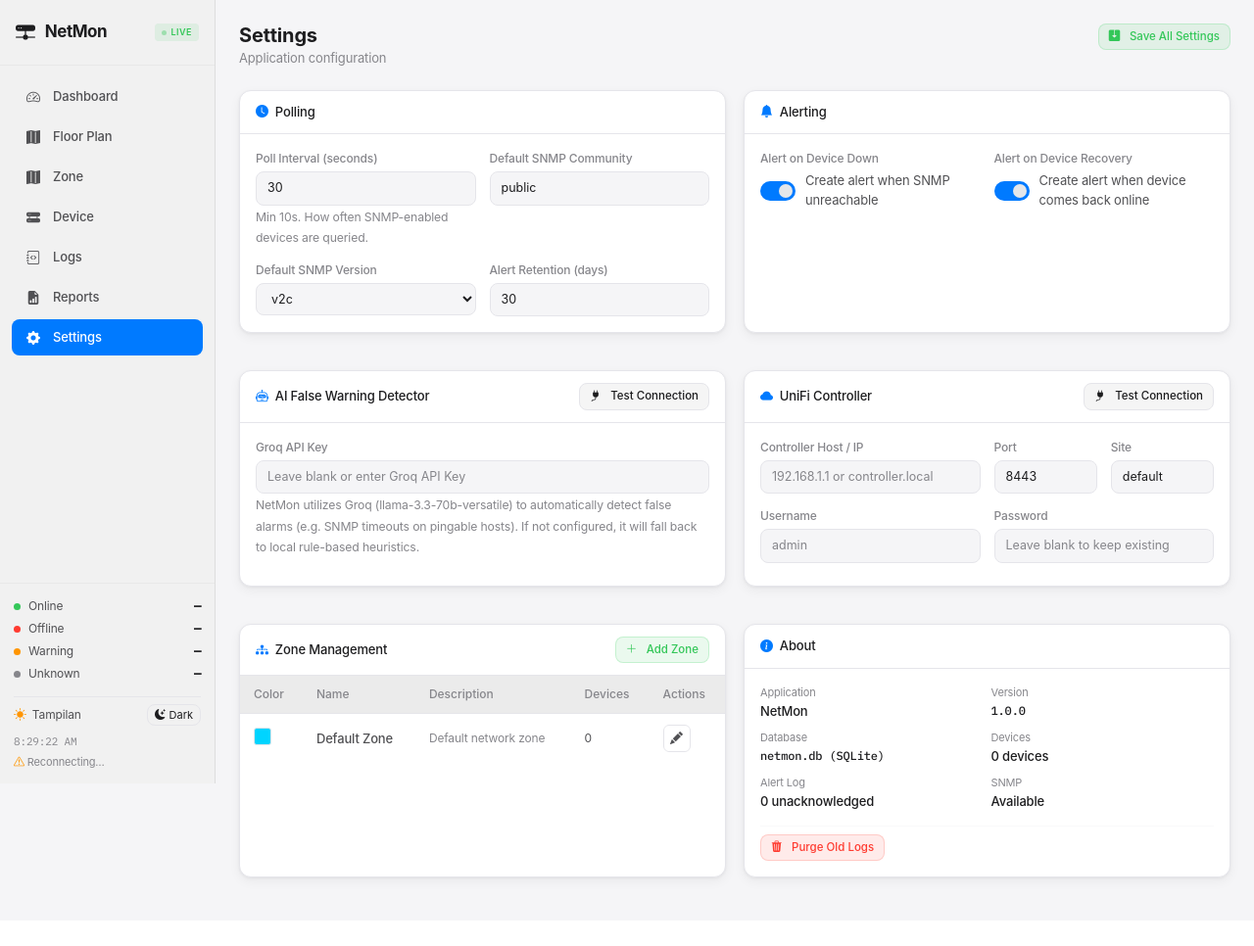
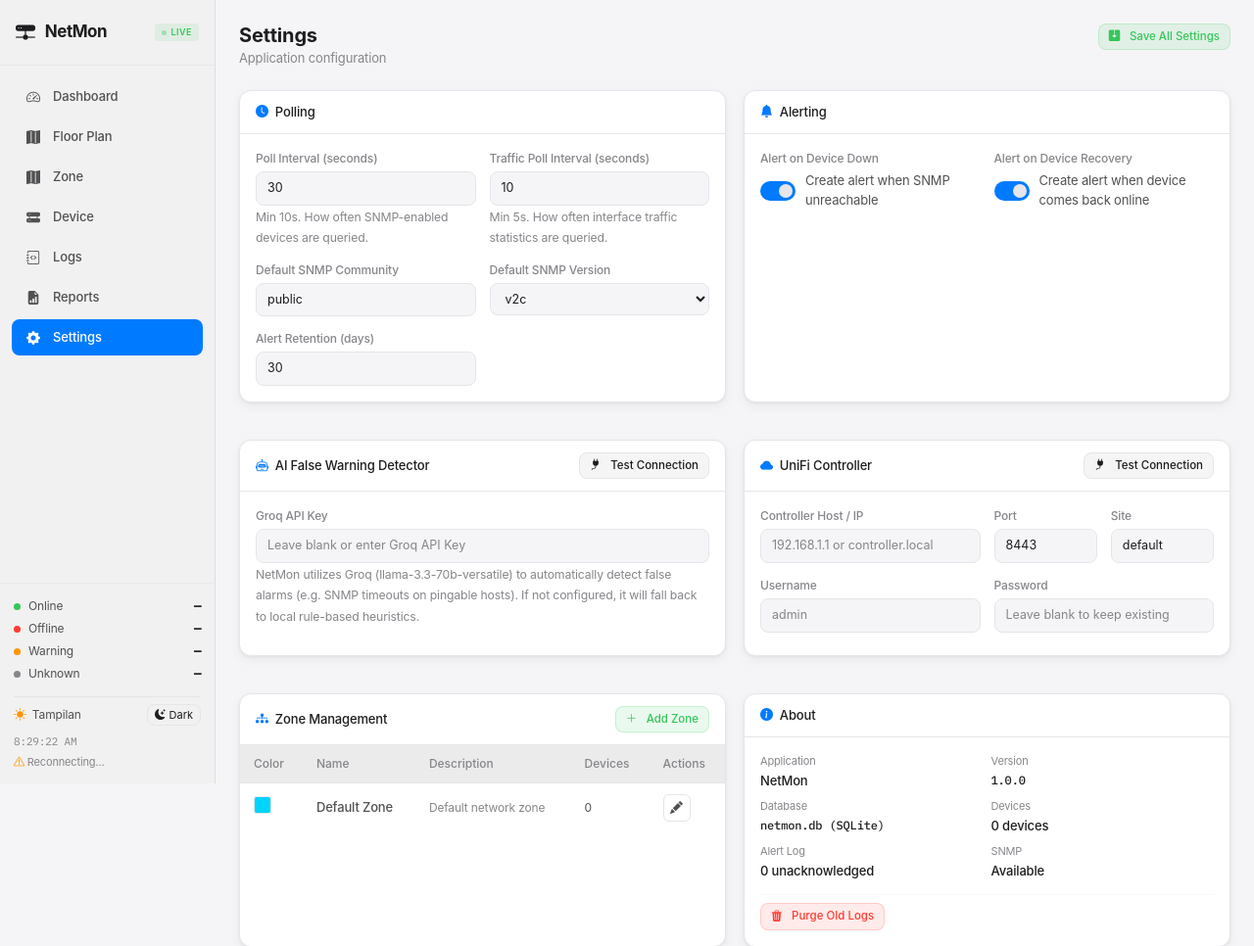
Before and after one commit to bagusazizulamri/netmon, a Flask app: page /settings in a window 1280 px wide. Shown: the top 966 px of the page at 98% size. Before the commit the page ends 904 px from the top, so only its background shows below. Run offline with Flask 3, Linux system fonts and the light colour scheme; data comes from the database, SQL or seed files in the repository; data that the repository does not hold is empty; some libraries are stand-ins or nearby versions.

Commit message:
feat: split status and traffic poll intervals, correct traffic chart aggregation, and add gap logging

```diff
--- a/app.py
+++ b/app.py
@@ -676,6 +676,11 @@ def save_settings():
             scheduler.reschedule_job('snmp_poll', trigger='interval', seconds=max(10, int(data['poll_interval'])))
         except Exception:
             pass
+    if 'traffic_poll_interval' in data:
+        try:
+            scheduler.reschedule_job('traffic_poll', trigger='interval', seconds=max(5, int(data['traffic_poll_interval'])))
+        except Exception:
+            pass
     return jsonify({'status': 'success'})
 
 @app.route('/api/ai/test', methods=['POST'])
@@ -823,7 +828,7 @@ def handle_connect():
 # BACKGROUND POLLING
 # ============================================================
 
-def background_poll():
+def poll_device_status():
     # 1. Sync UniFi telemetries if configured
     try:
         settings = db.get_settings()
@@ -880,9 +885,24 @@ def background_poll():
             except Exception as e:
                 print(f"[Poll] Parallel device poll failed: {e}")
 
-    # 3. Kumpulkan traffic per-interface untuk semua device SNMP-enabled in parallel
+def poll_traffic():
+    devices = db.get_all_devices()
+    import platform
+    is_win = platform.system().lower() == 'windows'
+    is_wsl = False
+    if not is_win and os.path.exists('/proc/version'):
+        try:
+            with open('/proc/version', 'r') as f:
+                if 'microsoft' in f.read().lower():
+                    is_wsl = True
+        except:
+            pass
+    is_restricted = is_win or is_wsl
+
+    # Kumpulkan traffic per-interface untuk semua device SNMP-enabled in parallel
     snmp_devices = [d for d in devices if d.get('snmp_enabled')]
     if snmp_devices:
+        from concurrent.futures import ThreadPoolExecutor
         max_traffic_workers = 2 if is_restricted else min(10, len(snmp_devices))
         with ThreadPoolExecutor(max_workers=max_traffic_workers) as executor:
             futures = [executor.submit(snmp_worker.collect_interface_traffic, device) for device in snmp_devices]
@@ -915,7 +935,9 @@ def run_monthly_report_cron():
 if __name__ == '__main__':
     settings = db.get_settings()
     poll_interval = max(10, int(settings.get('poll_interval', 30)))
-    scheduler.add_job(background_poll, 'interval', seconds=poll_interval, id='snmp_poll', max_instances=1)
+    traffic_poll_interval = max(5, int(settings.get('traffic_poll_interval', 10)))
+    scheduler.add_job(poll_device_status, 'interval', seconds=poll_interval, id='snmp_poll', max_instances=1)
+    scheduler.add_job(poll_traffic, 'interval', seconds=traffic_poll_interval, id='traffic_poll', max_instances=1)
     # Automatically generate monthly report at 23:50 on the last day of the month before oldest data prunes
     scheduler.add_job(run_monthly_report_cron, 'cron', day='last', hour=23, minute=50, id='monthly_report_cron')
     scheduler.start()
@@ -923,6 +945,7 @@ if __name__ == '__main__':
     host = os.environ.get('HOST', '0.0.0.0')
     print(f"\n{'='*50}")
     print(f"  NetMon starting → http://{host}:{port}")
-    print(f"  SNMP poll every {poll_interval}s")
+    print(f"  SNMP poll status every {poll_interval}s")
+    print(f"  SNMP poll traffic every {traffic_poll_interval}s")
     print(f"{'='*50}\n")
     socketio.run(app, host=host, port=port, debug=False, use_reloader=False, allow_unsafe_werkzeug=True)
--- a/database.py
+++ b/database.py
@@ -595,14 +595,22 @@ class Database:
                 ''', (device_id, iface_name, f'-{int(hours)}', limit)).fetchall()
             else:
                 rows = c.execute('''
-                    SELECT
-                        strftime('%Y-%m-%dT%H:%M:',sampled_at) ||
-                        (CAST(CAST(strftime('%S',sampled_at) AS INTEGER)/30 AS INTEGER)*30) || 'Z' AS bucket,
-                        SUM(rx_bps), SUM(tx_bps)
-                    FROM interface_traffic
-                    WHERE device_id=?
-                      AND sampled_at >= datetime('now', ? || ' hours')
-                    GROUP BY bucket ORDER BY bucket ASC LIMIT ?
+                    WITH iface_bucket AS (
+                        SELECT
+                            iface_name,
+                            strftime('%Y-%m-%dT%H:%M:', sampled_at) ||
+                            (CAST(CAST(strftime('%S', sampled_at) AS INTEGER)/30 AS INTEGER)*30) || 'Z' AS bucket,
+                            AVG(rx_bps) AS avg_rx,
+                            AVG(tx_bps) AS avg_tx
+                        FROM interface_traffic
+                        WHERE device_id=?
+                          AND sampled_at >= datetime('now', ? || ' hours')
+                        GROUP BY iface_name, bucket
+                    )
+                    SELECT bucket, SUM(avg_rx), SUM(avg_tx)
+                    FROM iface_bucket
+                    GROUP BY bucket
+                    ORDER BY bucket ASC LIMIT ?
                 ''', (device_id, f'-{int(hours)}', limit)).fetchall()
             return [{'ts': r[0], 'rx_bps': r[1], 'tx_bps': r[2]} for r in rows]
 
--- a/snmp_worker.py
+++ b/snmp_worker.py
@@ -1069,6 +1069,10 @@ class SNMPWorker:
             is_64bit = False
 
         now_ts = time.time()
+        settings = self.db.get_settings()
+        traffic_interval = max(5, int(settings.get('traffic_poll_interval', 10)))
+        logged_gap = False
+
         for oid, name in if_desc.items():
             idx = oid.split('.')[-1]
             if str(name).lower() in ('lo', 'lo0') or 'loopback' in str(name).lower():
@@ -1092,6 +1096,9 @@ class SNMPWorker:
                 dt = now_ts - prev['ts']
                 if dt <= 0:
                     continue
+                if dt > 3 * traffic_interval and not logged_gap:
+                    print(f"[Traffic] Gap polling terdeteksi device_id={did} dt={dt:.1f}s (expected ~{traffic_interval}s)")
+                    logged_gap = True
                 d_rx = rx - prev['rx']
                 d_tx = tx - prev['tx']
 
@@ -1243,6 +1250,10 @@ class SNMPWorker:
                     return None
                 delta_t = now_ts - last_data["ts"]
                 if delta_t > 0:
+                    settings = self.db.get_settings()
+                    poll_interval = max(10, int(settings.get('poll_interval', 30)))
+                    if delta_t > 3 * poll_interval:
+                        print(f"[Traffic] Gap polling terdeteksi device_id={did} dt={delta_t:.1f}s (expected ~{poll_interval}s)")
                     delta_in = in_octets - last_data["in"]
                     delta_out = out_octets - last_data["out"]
 
--- a/templates/settings.html
+++ b/templates/settings.html
@@ -25,6 +25,11 @@
           <label class="nm-label">Poll Interval (seconds)</label>
           <input type="number" class="nm-input" id="s-poll" min="10" max="3600" value="30">
           <small class="text-muted">Min 10s. How often SNMP-enabled devices are queried.</small>
+        </div>
+        <div class="col-md-6">
+          <label class="nm-label">Traffic Poll Interval (seconds)</label>
+          <input type="number" class="nm-input" id="s-traffic-poll" min="5" max="3600" value="10">
+          <small class="text-muted">Min 5s. How often interface traffic statistics are queried.</small>
         </div>
         <div class="col-md-6">
           <label class="nm-label">Default SNMP Community</label>
@@ -239,6 +244,7 @@ document.addEventListener('DOMContentLoaded', () => {
 function loadSettings() {
   fetch('/api/settings').then(r=>r.json()).then(s => {
     setVal('s-poll',       s.poll_interval || 30);
+    setVal('s-traffic-poll', s.traffic_poll_interval || 10);
     setVal('s-community',  s.default_community || 'public');
     setVal('s-version',    s.default_snmp_version || '2c');
     setVal('s-alert-ret',  s.alert_retention_days || 30);
@@ -268,6 +274,7 @@ function loadAbout() {
 function saveAll() {
   const data = {
     poll_interval:        getVal('s-poll'),
+    traffic_poll_interval: getVal('s-traffic-poll'),
     default_community:    getVal('s-community'),
     default_snmp_version: getVal('s-version'),
     alert_retention_days: getVal('s-alert-ret'),
```
